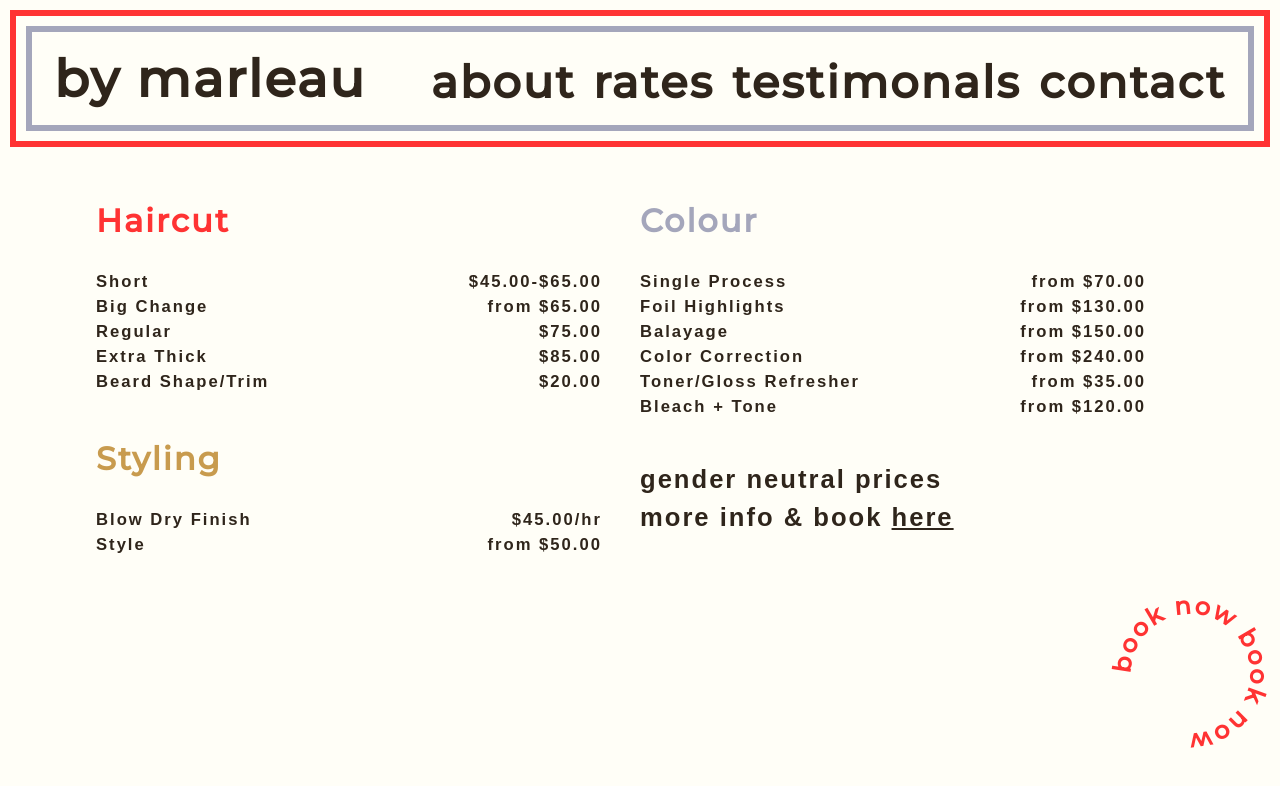
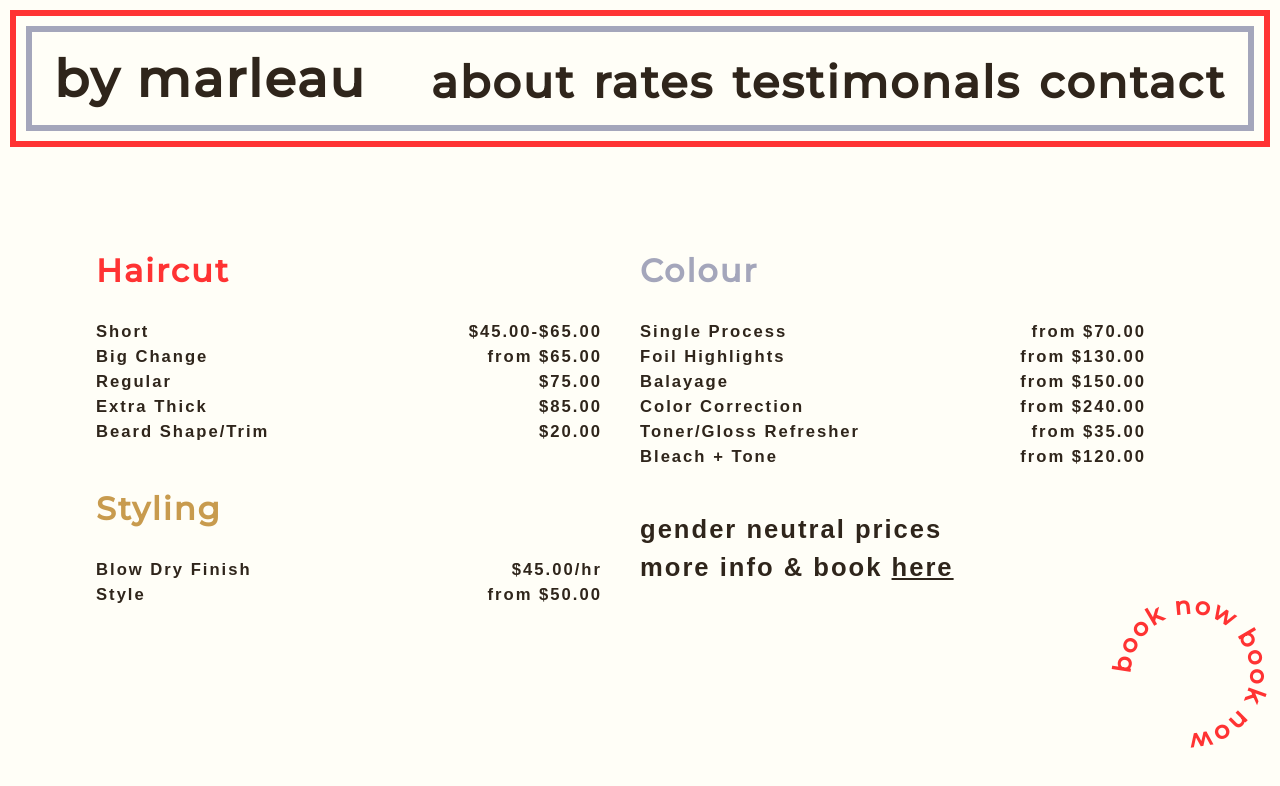
Before and after one commit to corayiu/bymarleau, a website: page public/rates.html in a window 1280 px wide. Drawn offline with Linux system fonts and the light colour scheme; a web font is replaced by a local one.

Commit message:
90margin

```diff
--- a/public/stylin.css
+++ b/public/stylin.css
@@ -566,7 +566,7 @@ h1 span:nth-child(3n):hover{
 
 .row {
   width: 85%;
-  margin: 40px auto;
+  margin: 90px auto;
   z-index: 1;
   padding: 0 30px;
 }
```
